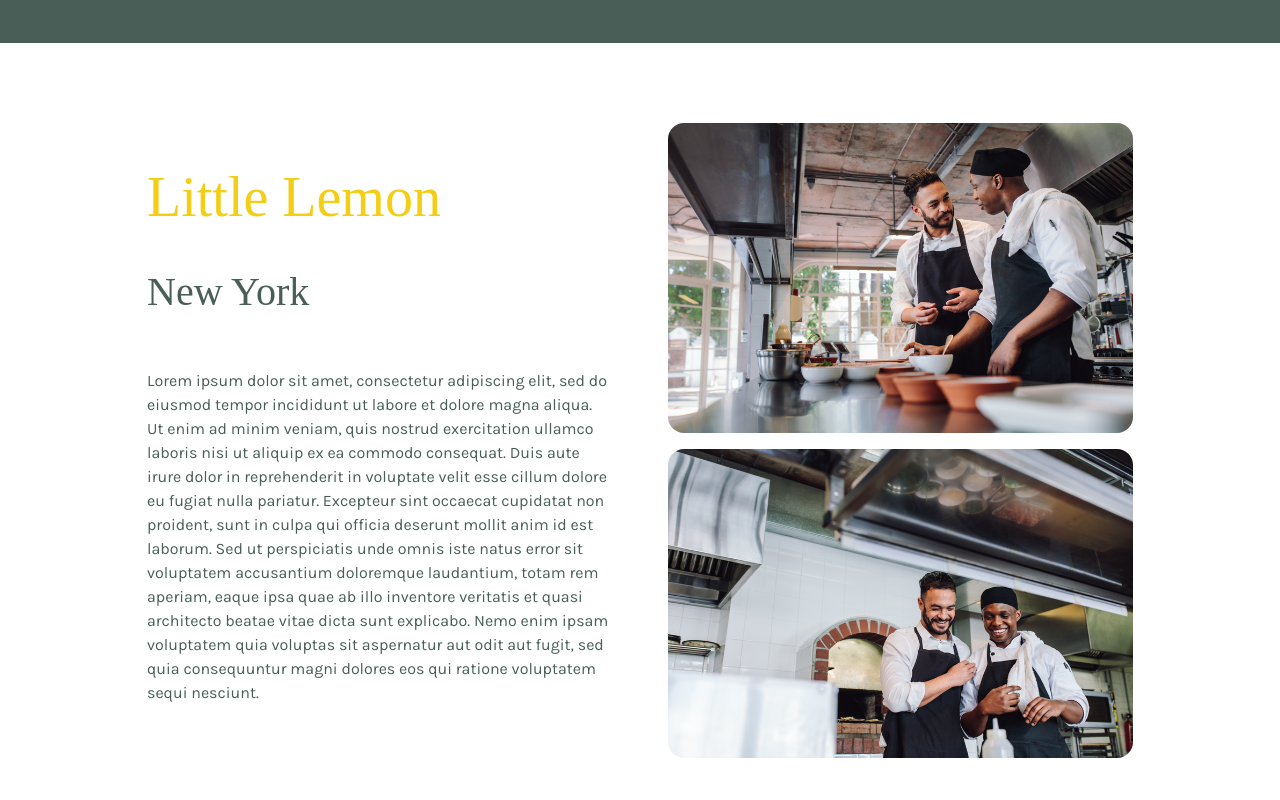
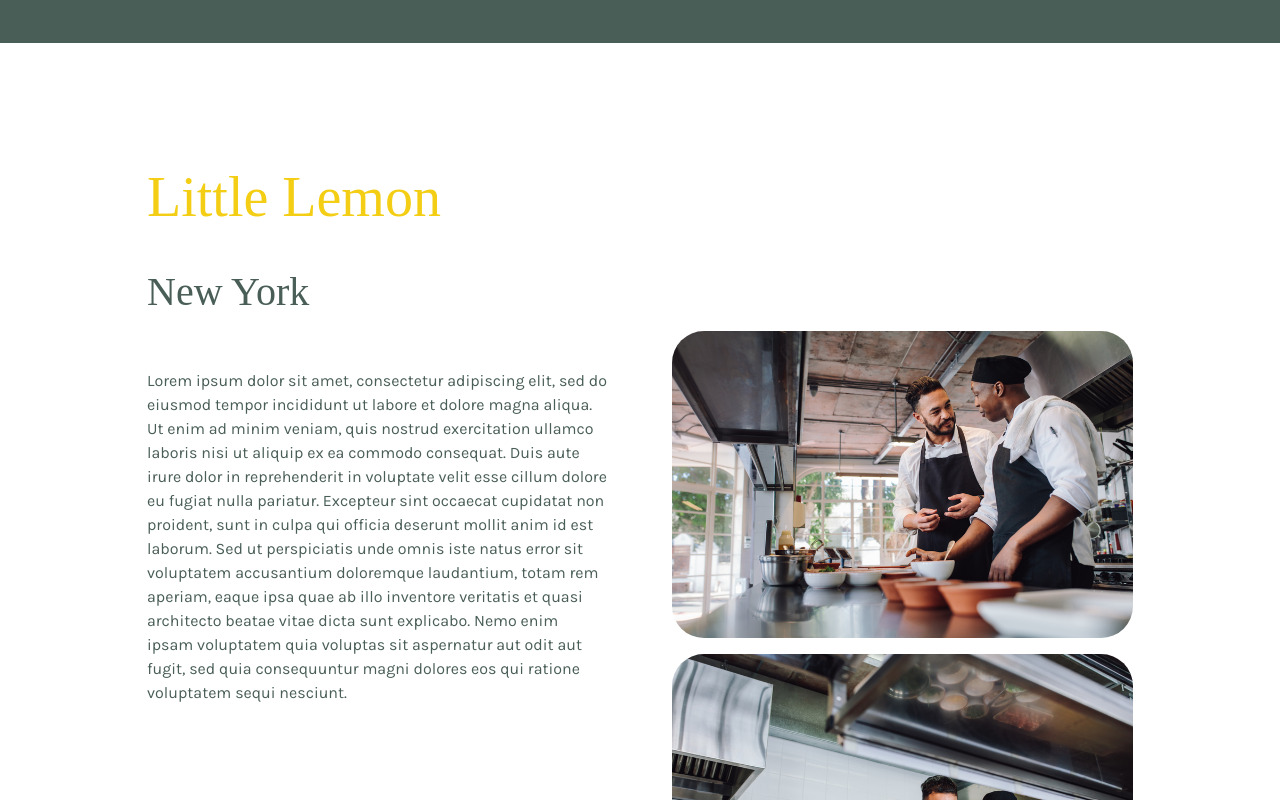
Before and after one commit to Kxanx1538/Meta-Front-End-Capstone-Project, a React (Create React App) app: page / in a window 1280 px wide. Shown: the part 2020-2820 px from the top of the page. Built offline with nearby package versions, Linux system fonts and the light colour scheme; a web font is replaced by a local one.

Commit message:
Update OurStory.css
Signed-off-by: Kxanx1538 <121854477+Kxanx1538@users.noreply.github.com>

```diff
--- a/src/components/pages/Home/OurStory.css
+++ b/src/components/pages/Home/OurStory.css
@@ -1,6 +1,6 @@
 .our-story {
   grid-template-columns: 1fr 1fr;
-  gap: 3.5rem;
+  gap: 4rem;
 }
 
 .our-story-description {
@@ -20,10 +20,12 @@
   display: flex;
   flex-direction: column;
   gap: 1rem;
+  padding-top: 13rem;
+
 }
 
 .our-story-chefs img {
-  border-radius: 1rem;
+  border-radius: 2rem;
 }
 
 /*-- Media queries ------------------------------------------------------*/
```
